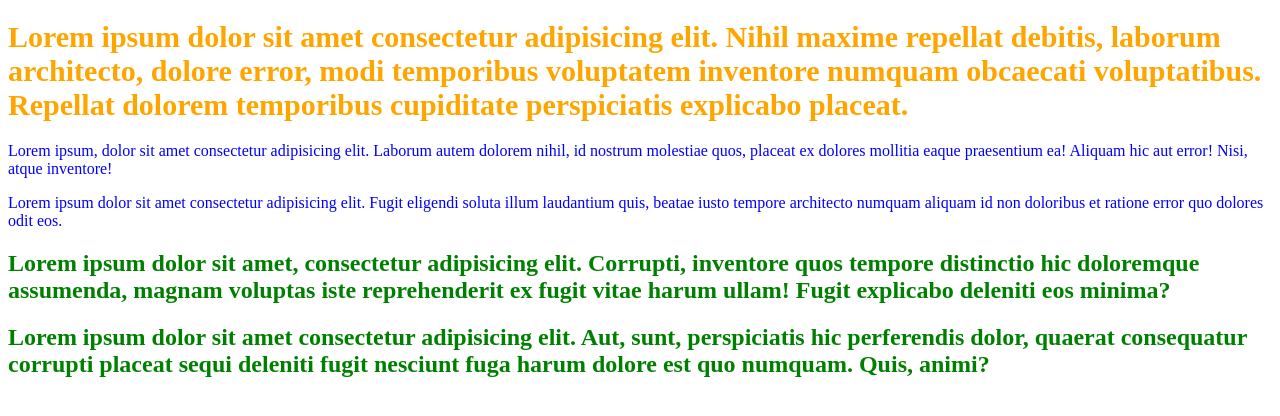
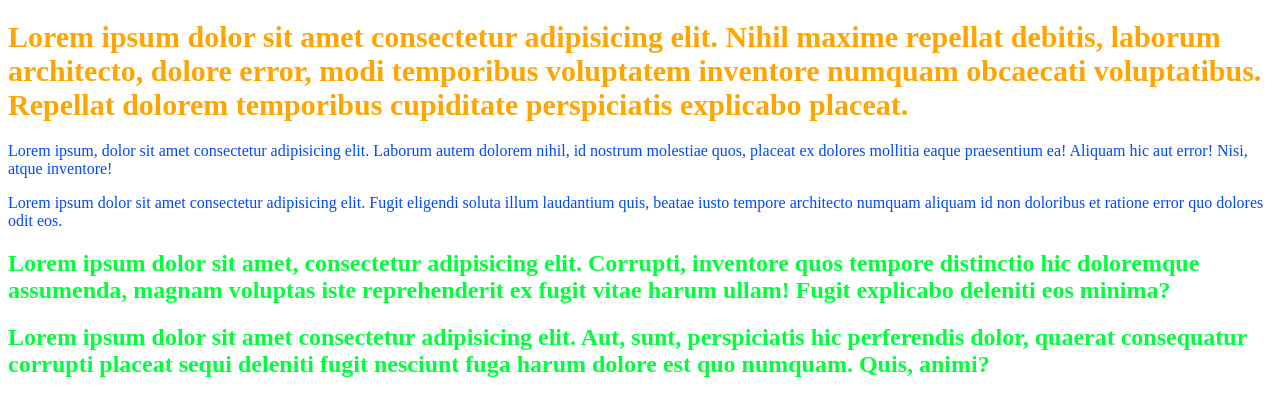
Before and after one commit to PhanFive/wba-halama-tom---2.k, a plain HTML site: page individual-work/css-1/index.html in a window 1280 px wide. Drawn offline with Linux system fonts and the light colour scheme.

Commit message:
Update colors

```diff
--- a/individual-work/css-1/style.css
+++ b/individual-work/css-1/style.css
@@ -1,17 +1,17 @@
 h1 {
-  color: orange;
+  color: #ffa500;
   font-size: 30px;
   font-weight: bold;
 }
 
 p {
-color: blue;
+color: #0048ff;
 font-size: 16px;
 font-weight: normal;
 }
 
 h2 {
-  color: green;
+  color: #00ff3b;
   font-size: 600;
   font-weight: 600;
 }
```
